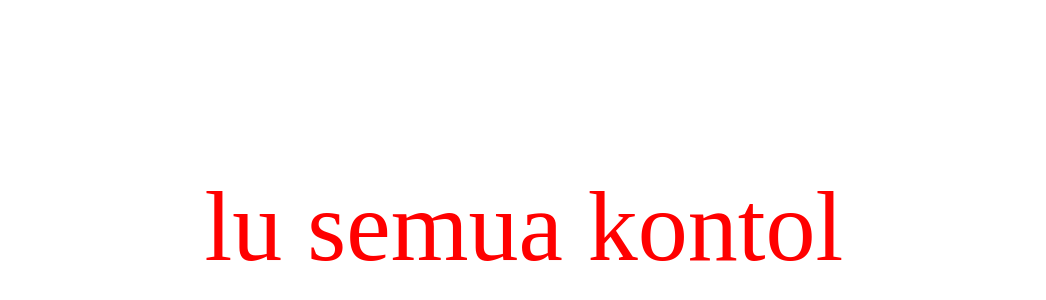
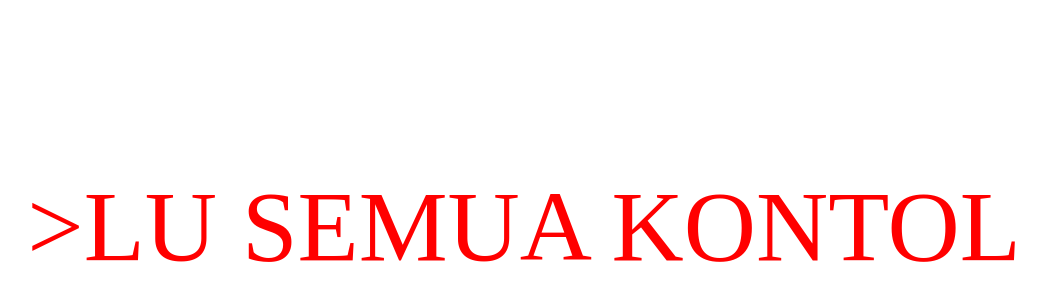
Before and after one commit to Pandu28r/web1, a plain HTML site: page index.html in a window 1280 px wide. Shown: the part 174-474 px from the top of the page, without its empty margins (116-1162 px from the left). Drawn offline with Linux system fonts and the light colour scheme.

Commit message:
Update index.html

```diff
--- a/index.html
+++ b/index.html
@@ -19,6 +19,6 @@
     </style>
 </head>
 <body>
-    <p>lu semua kontol</p>
+    <p>>LU SEMUA KONTOL</p>
 </body>
 </html>
```
